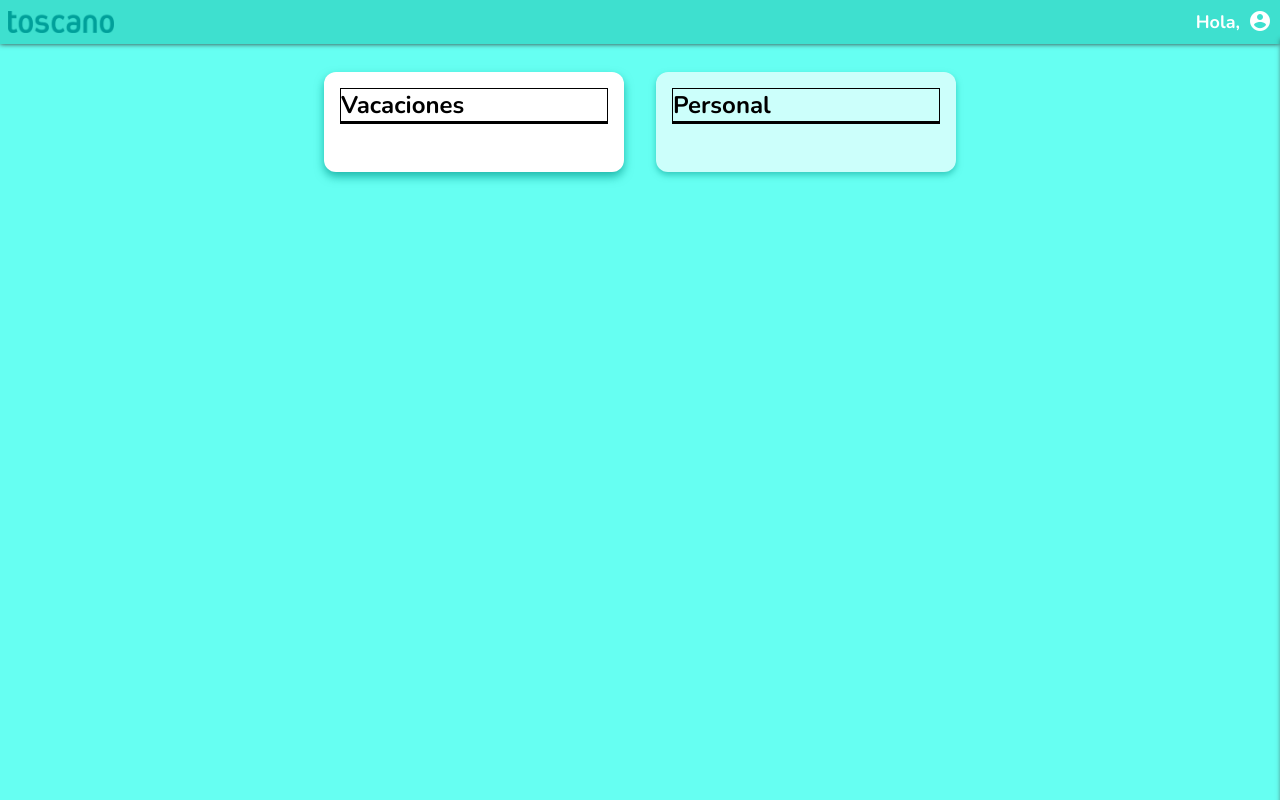
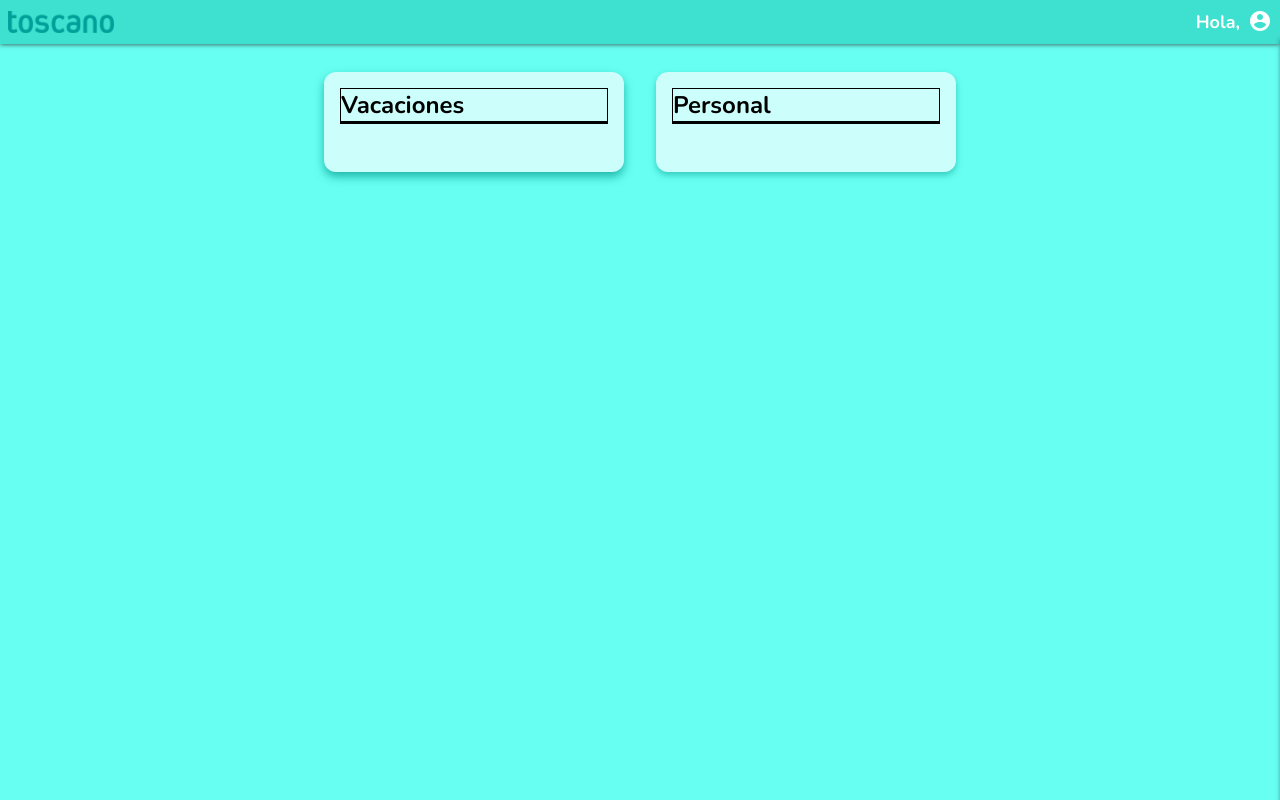
Before and after one commit to toscanoteams/toscanoteams.github.io, a website: page home.html in a window 1280 px wide. In both pictures the pointer is over the element "Vacaciones". Drawn offline with nearby package versions, Linux system fonts and the light colour scheme; no server answers.

Commit message:
experiments with cards

```diff
--- a/styles/home.css
+++ b/styles/home.css
@@ -68,7 +68,7 @@ section:hover {
     /* z-index: 0; */
 }
 
-.card:hover {
+.card:active {
     background-color: hsl(175, 100%, 100%);
     box-shadow: 0rem .3rem .6rem 0rem hsla(175, 100%, 30%, .7);
 }
@@ -100,8 +100,14 @@ section:hover {
 } */
 
 @media screen and (min-width: 500px) {
+
     main {
         flex-direction: row;
     }
 
+    .card:hover {
+        background-color: hsl(175, 100%, 90%);
+        box-shadow: 0rem .3rem .6rem 0rem hsla(175, 100%, 30%, .7);
+    }
+
 }
```
